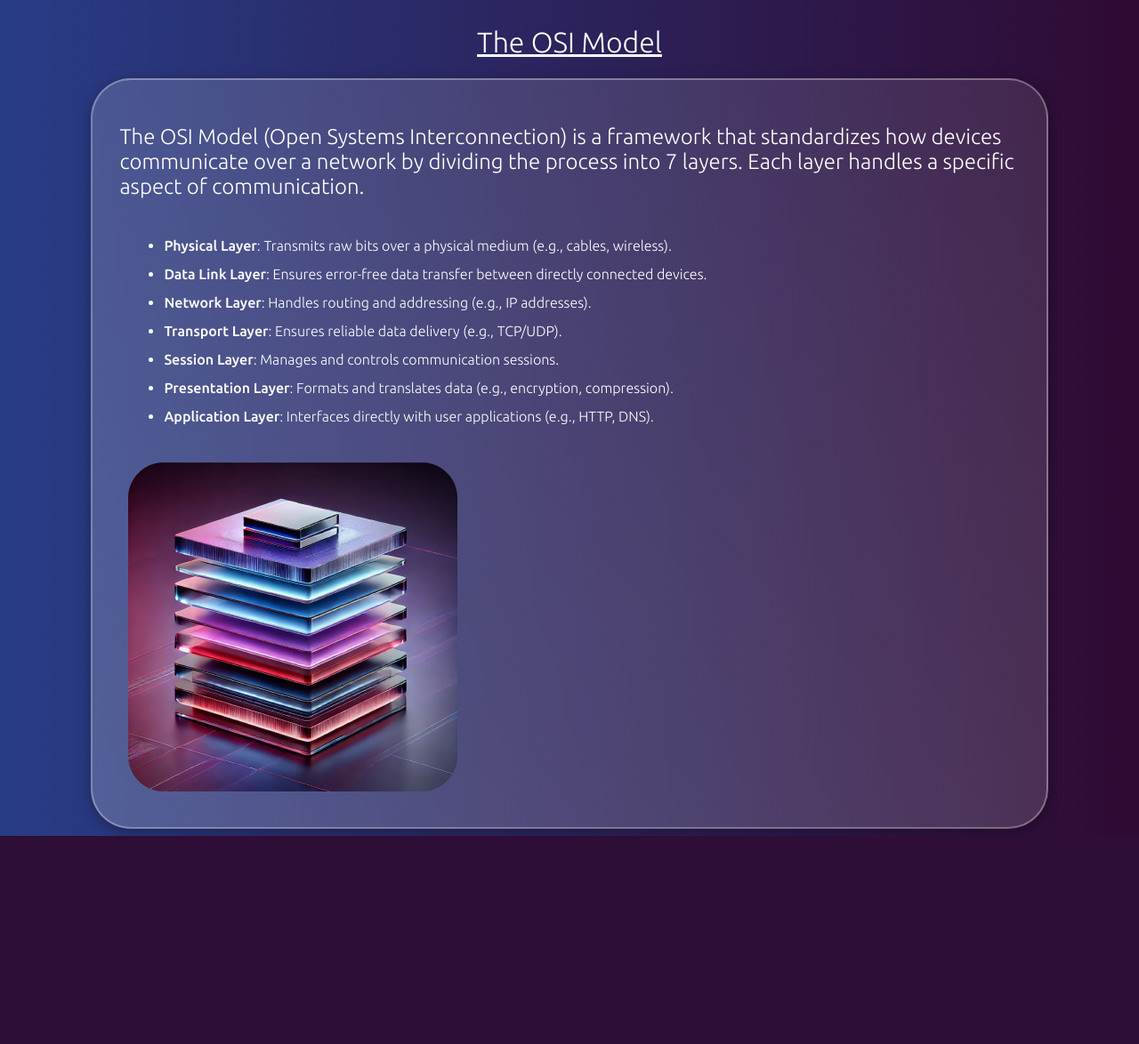
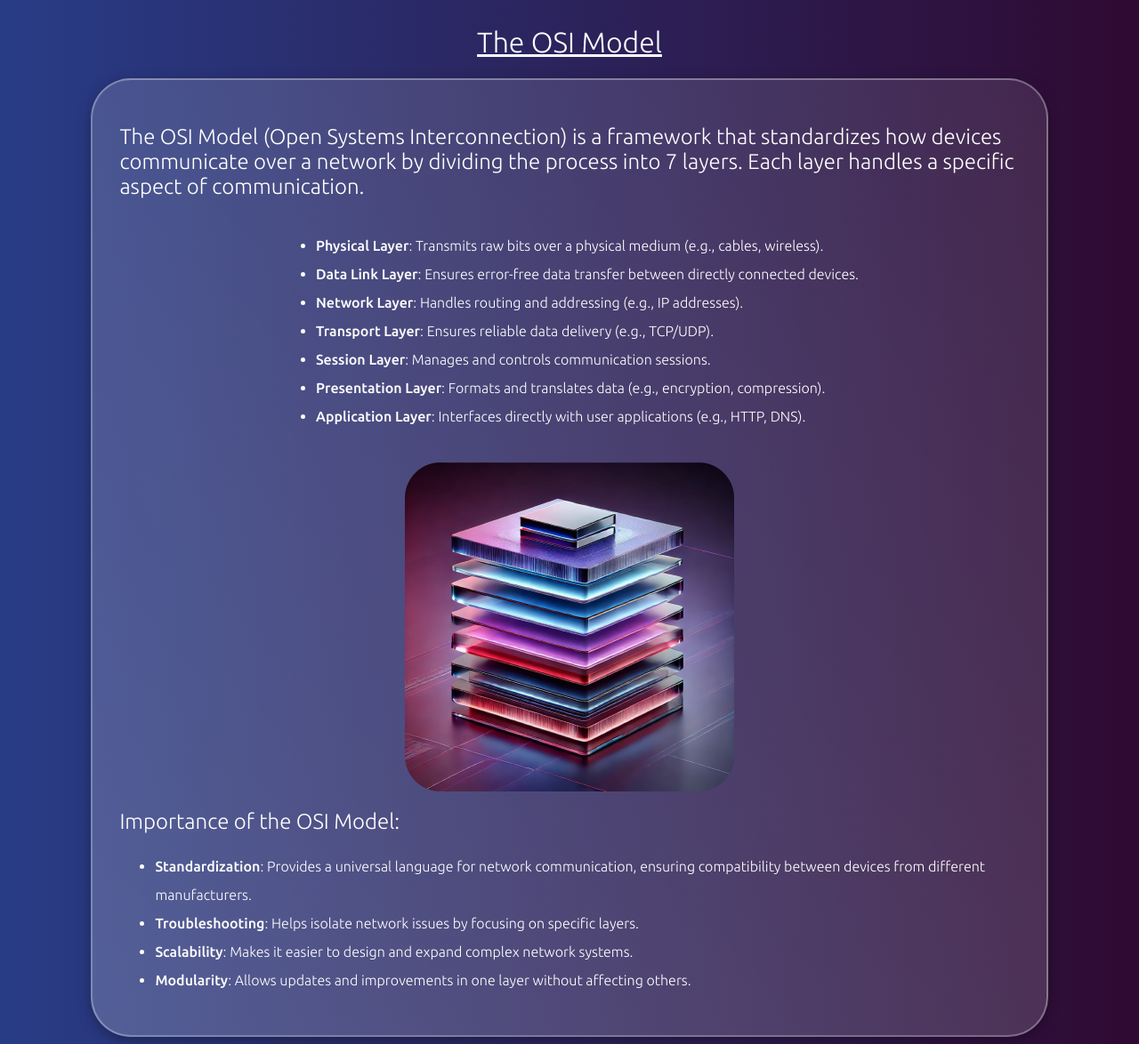
Before and after one commit to mariiamantsurova/Projects, a Flask app: page / in a window 1280 px wide. Shown: the whole page at 89% size. Before the commit the page ends 940 px from the top, so only its background shows below. Run offline with Flask 3, Linux system fonts and the light colour scheme; some web fonts are replaced.

Commit message:
adding paragraph

```diff
--- a/HTML_Task/static/css/styles.css
+++ b/HTML_Task/static/css/styles.css
@@ -30,6 +30,8 @@ body {
 .sub-container {
   margin: 10px;
   display: flex;
+  align-items: center;
+  justify-content: center;
   gap: 20px;
   flex-wrap: wrap;
 }
--- a/HTML_Task/templates/main.html
+++ b/HTML_Task/templates/main.html
@@ -53,6 +53,26 @@
         </ul>
         <img src="../static/images/image 1.png" alt="OSI model" />
       </div>
+      <h2>Importance of the OSI Model:</h2>
+      <ul>
+        <li>
+          <b>Standardization</b>: Provides a universal language for network
+          communication, ensuring compatibility between devices from different
+          manufacturers.
+        </li>
+        <li>
+          <b>Troubleshooting</b>: Helps isolate network issues by focusing on
+          specific layers.
+        </li>
+        <li>
+          <b>Scalability</b>: Makes it easier to design and expand complex
+          network systems.
+        </li>
+        <li>
+          <b>Modularity</b>: Allows updates and improvements in one layer
+          without affecting others.
+        </li>
+      </ul>
     </div>
   </body>
 </html>
```
